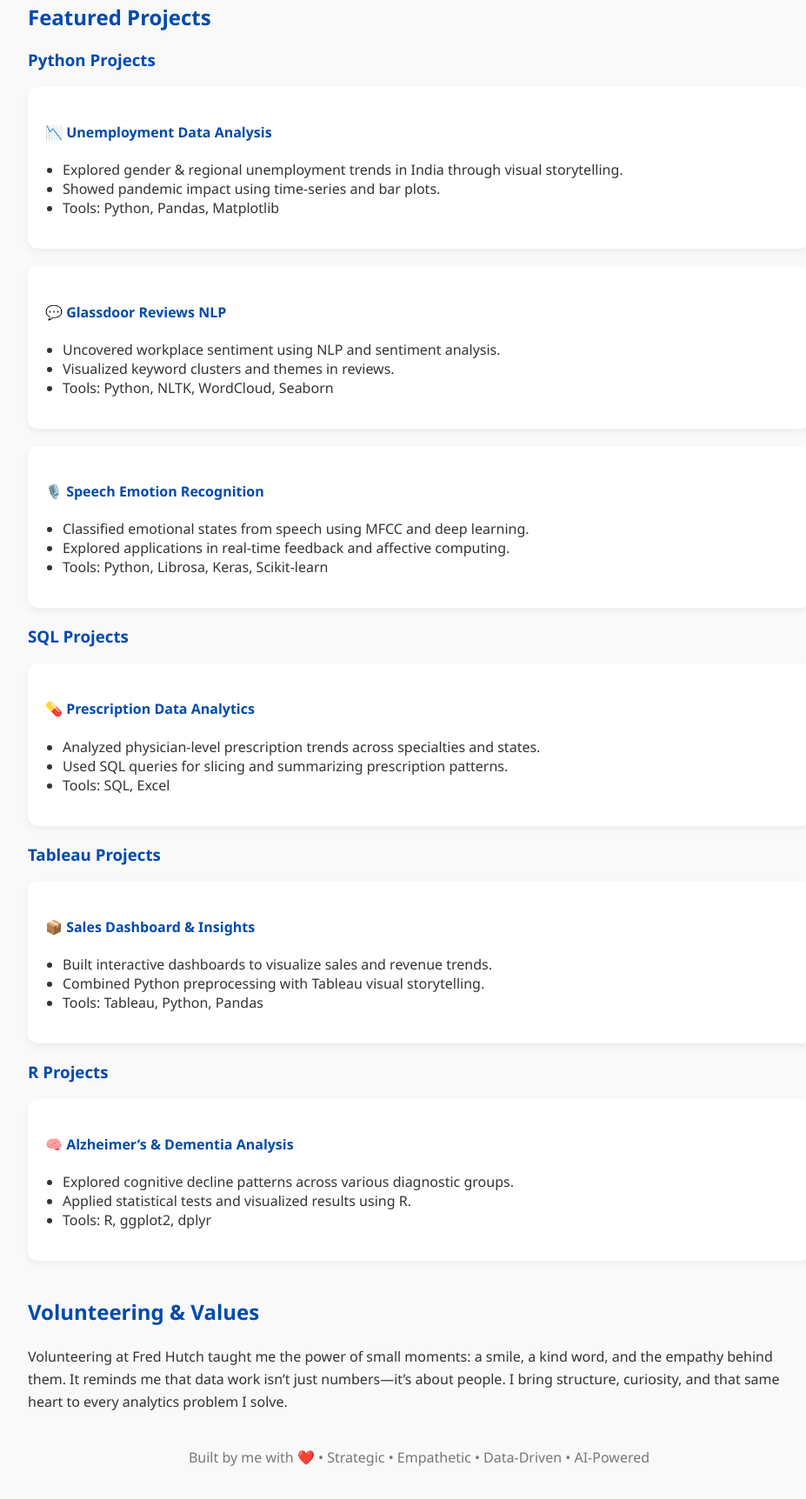
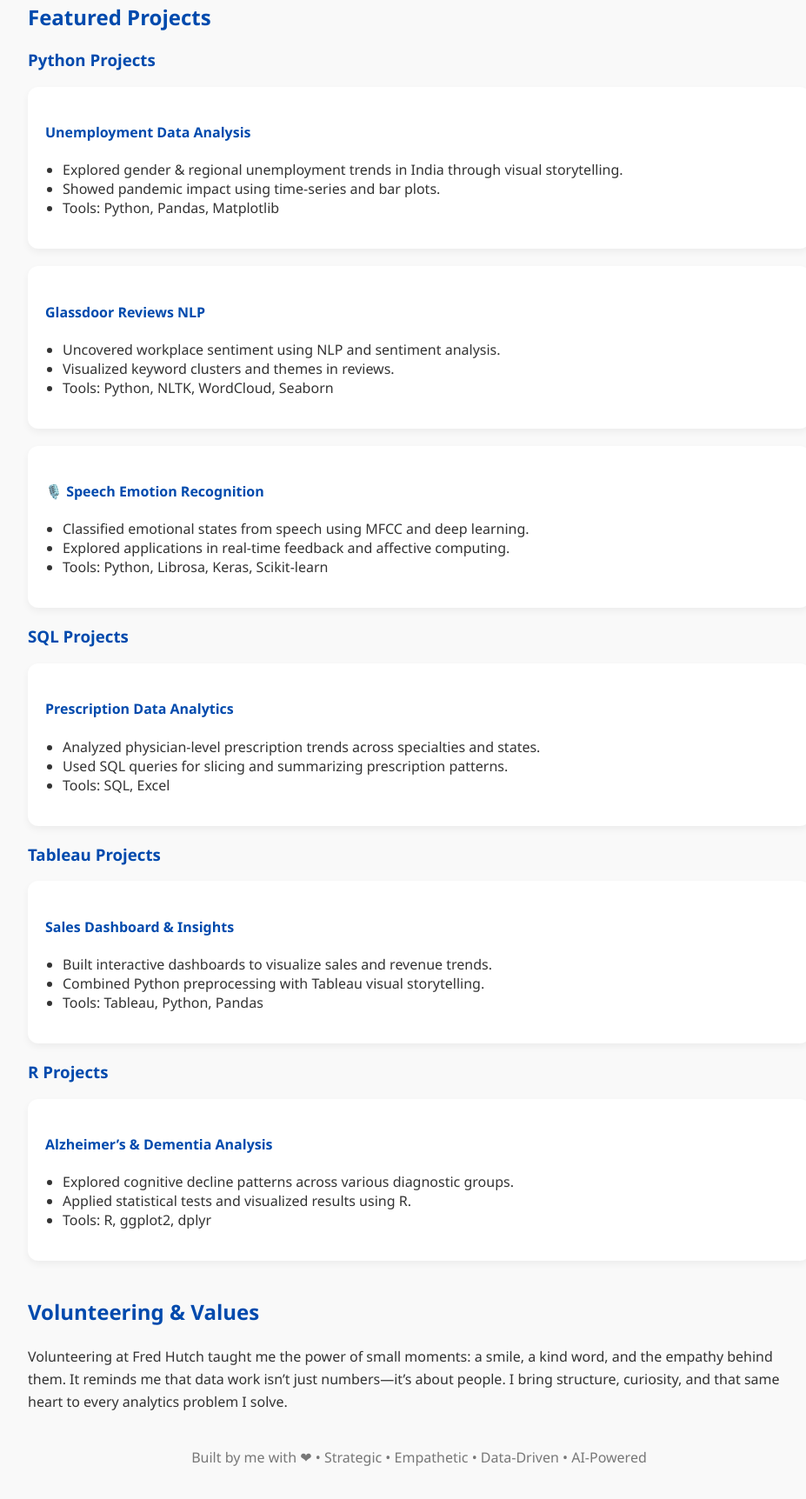
Before and after one commit to anjalirawal/anjalirawal.github.io, a plain HTML site: page index.html in a window 1280 px wide. Shown: the part 402-2126 px from the top of the page at 87% size, without its empty margins (158-1085 px from the left). Drawn offline with Linux system fonts and the light colour scheme.

Commit message:
Update index.html

```diff
--- a/index.html
+++ b/index.html
@@ -57,7 +57,7 @@
     <h1> Hi, I'm Anjali Rawal</h1>
     <p>Data Analyst • AI Enthusiast • Strategic Problem-Solver</p>
     <div class="header-links">
-      <a href="assets/AnjaliRawal_Resume.pdf" target="_blank">📄 Resume</a>
+      <a href="assets/AnjaliRawal_Resume.pdf" target="_blank"> Resume</a>
       <a href="https://www.linkedin.com/in/anjali-rawal-557389188/" target="_blank">LinkedIn</a>
       <a href="https://github.com/anjalirawal" target="_blank">GitHub</a>
     </div>
@@ -76,7 +76,7 @@
 
     <div class="project">
       <div class="project-details">
-        <h4><a href="https://github.com/anjalirawal/Unemployment-Data-Analysis" target="_blank">📉 Unemployment Data Analysis</a></h4>
+        <h4><a href="https://github.com/anjalirawal/Unemployment-Data-Analysis" target="_blank"> Unemployment Data Analysis</a></h4>
         <ul>
           <li>Explored gender & regional unemployment trends in India through visual storytelling.</li>
           <li>Showed pandemic impact using time-series and bar plots.</li>
@@ -87,7 +87,7 @@
 
     <div class="project">
       <div class="project-details">
-        <h4><a href="https://github.com/anjalirawal/Glassdoor-Reviews-Analysis" target="_blank">💬 Glassdoor Reviews NLP</a></h4>
+        <h4><a href="https://github.com/anjalirawal/Glassdoor-Reviews-Analysis" target="_blank">Glassdoor Reviews NLP</a></h4>
         <ul>
           <li>Uncovered workplace sentiment using NLP and sentiment analysis.</li>
           <li>Visualized keyword clusters and themes in reviews.</li>
@@ -112,7 +112,7 @@
 
     <div class="project">
       <div class="project-details">
-        <h4><a href="https://github.com/anjalirawal/Prescription-Data-Analytics" target="_blank">💊 Prescription Data Analytics</a></h4>
+        <h4><a href="https://github.com/anjalirawal/Prescription-Data-Analytics" target="_blank"> Prescription Data Analytics</a></h4>
         <ul>
           <li>Analyzed physician-level prescription trends across specialties and states.</li>
           <li>Used SQL queries for slicing and summarizing prescription patterns.</li>
@@ -126,7 +126,7 @@
 
     <div class="project">
       <div class="project-details">
-        <h4><a href="https://github.com/anjalirawal/Sales_Analysis" target="_blank">📦 Sales Dashboard & Insights</a></h4>
+        <h4><a href="https://github.com/anjalirawal/Sales_Analysis" target="_blank"> Sales Dashboard & Insights</a></h4>
         <ul>
           <li>Built interactive dashboards to visualize sales and revenue trends.</li>
           <li>Combined Python preprocessing with Tableau visual storytelling.</li>
@@ -140,7 +140,7 @@
 
     <div class="project">
       <div class="project-details">
-        <h4><a href="https://github.com/anjalirawal/Alzheimer-s-Dementia-Analysis/tree/main" target="_blank">🧠 Alzheimer’s & Dementia Analysis</a></h4>
+        <h4><a href="https://github.com/anjalirawal/Alzheimer-s-Dementia-Analysis/tree/main" target="_blank"> Alzheimer’s & Dementia Analysis</a></h4>
         <ul>
           <li>Explored cognitive decline patterns across various diagnostic groups.</li>
           <li>Applied statistical tests and visualized results using R.</li>
@@ -157,7 +157,7 @@
   </section>
 
   <footer class="section">
-    <p style="text-align:center;color:#777;">Built by me with ❤️ • Strategic • Empathetic • Data-Driven • AI-Powered</p>
+    <p style="text-align:center;color:#777;">Built by me with ❤ • Strategic • Empathetic • Data-Driven • AI-Powered</p>
   </footer>
 
 </body>
```
